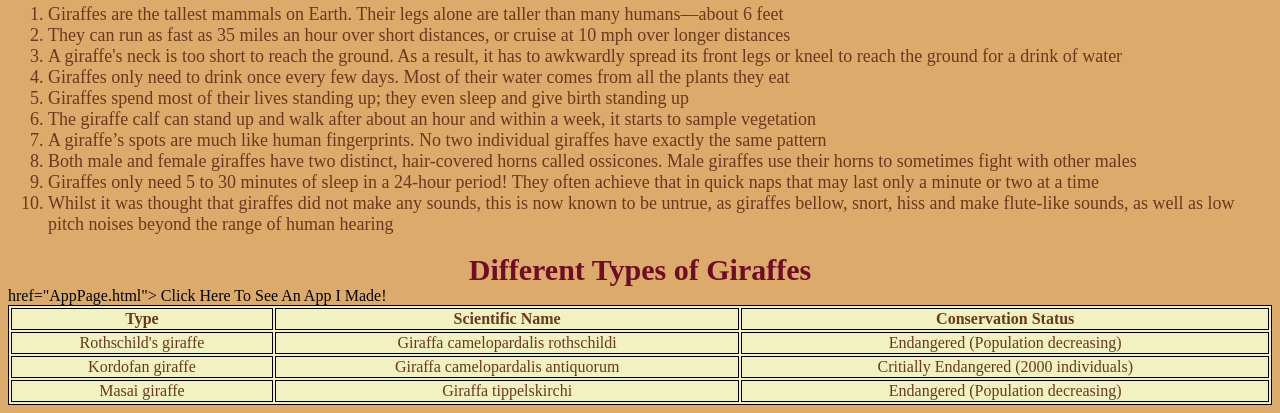
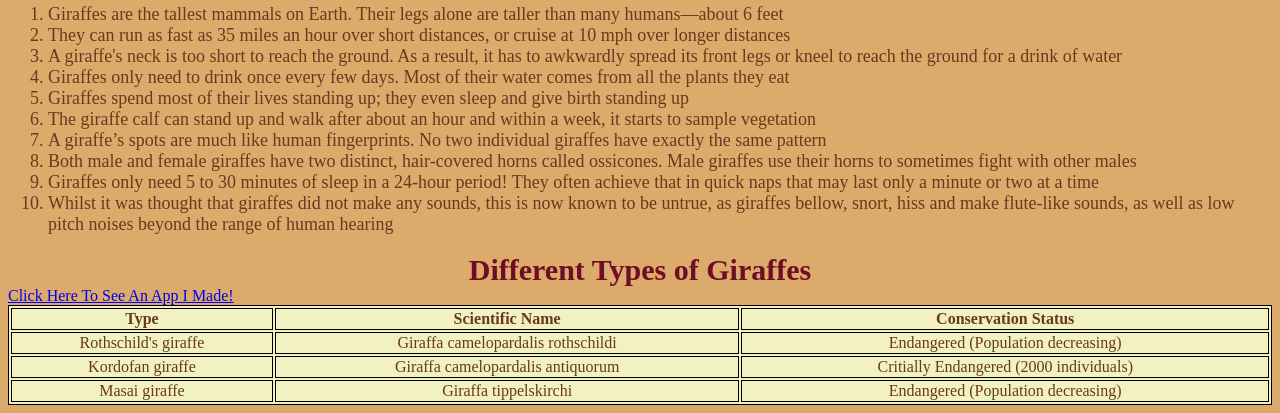
Before and after one commit to WVCS/index-namika-page, a plain HTML site: page index.html in a window 1280 px wide. Shown: the part 746-1159 px from the top of the page. Drawn offline with Linux system fonts and the light colour scheme.

Commit message:
debug ApPage link

```diff
--- a/index.html
+++ b/index.html
@@ -62,12 +62,11 @@
     <td>Endangered (Population decreasing)</td>
   </tr>
 
-  <a> href="AppPage.html"> Click Here To See An App I Made! </a>
-
 
 
   </body>
 
+  <a href="AppPage.html"> Click Here To See An App I Made! </a>
 
 
 </html>
```
